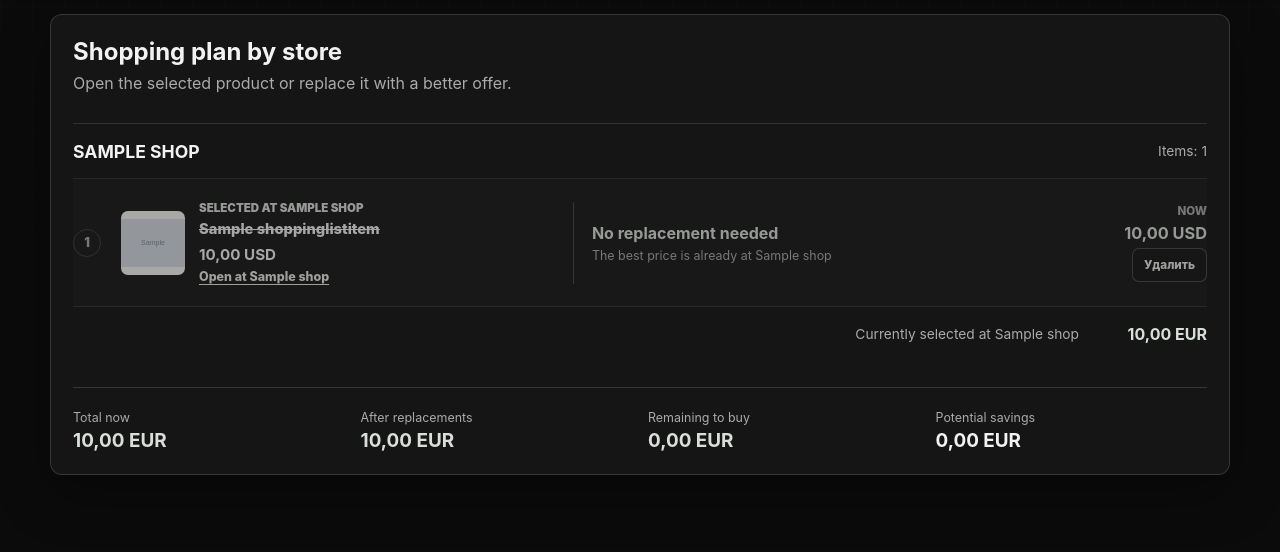
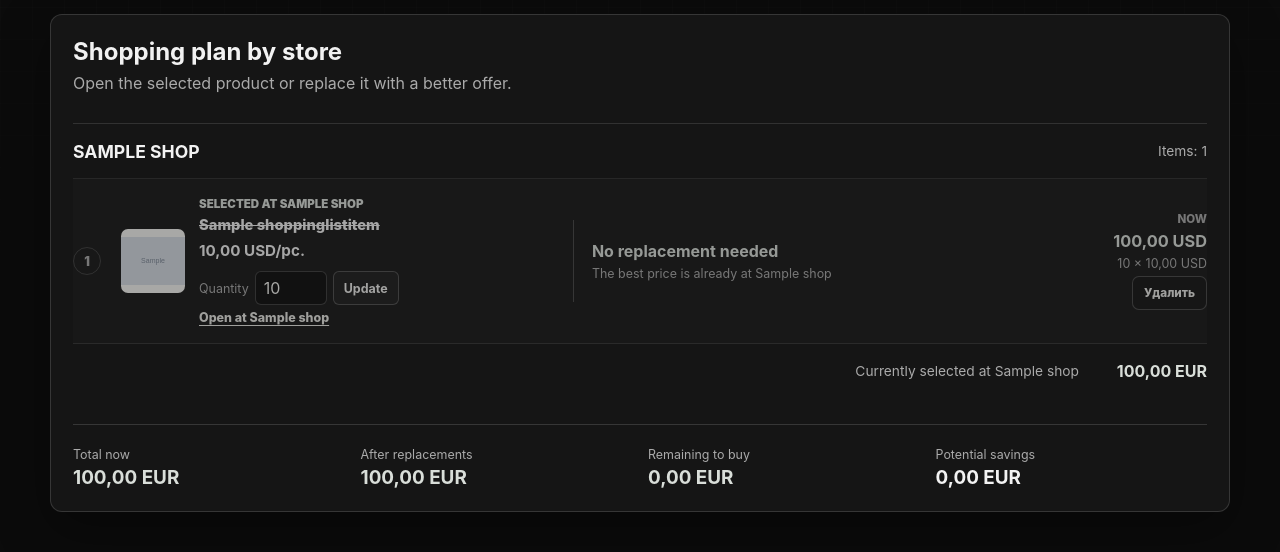
Before and after one commit to SRZ1987/django-parser, a Django app: page /my-list/ in a window 1280 px wide. Shown: the part 281-833 px from the top of the page. Before the commit the page ends 756 px from the top, so only its background shows below. Run offline with Django 5.2, Linux system fonts and the light colour scheme; a user stored in the database is signed in; tables that the repository leaves empty hold one stand-in row (values such as "Sample post"); grey boxes marked "Sample" are stand-in pictures.

Commit message:
Add quantities to shopping lists

```diff
--- a/main/static/main/css/tannenberg.css
+++ b/main/static/main/css/tannenberg.css
@@ -299,6 +299,50 @@ body::before {
     color: #fff;
     border-color: #fff;
     background: #272727;
+}
+
+.item-quantity-form {
+    margin-top: 6px;
+    display: flex;
+    align-items: center;
+    flex-wrap: wrap;
+    gap: 6px;
+}
+
+.item-quantity-form label,
+.plan-item-quantity {
+    color: var(--muted);
+    font-size: 0.78rem;
+}
+
+.item-quantity-form input {
+    width: 72px;
+    min-height: 34px;
+    padding: 6px 8px;
+    border: 1px solid rgba(255, 255, 255, 0.2);
+    border-radius: 6px;
+    color: #f4f4f1;
+    background: #0f0f0f;
+    font: inherit;
+}
+
+.item-quantity-form button {
+    min-height: 34px;
+    padding: 6px 10px;
+    border: 1px solid rgba(255, 255, 255, 0.22);
+    border-radius: 6px;
+    color: #ededeb;
+    background: #202020;
+    font: inherit;
+    font-size: 0.78rem;
+    font-weight: 750;
+    cursor: pointer;
+}
+
+.item-quantity-form button:hover,
+.item-quantity-form button:focus-visible {
+    border-color: #fff;
+    background: #292929;
 }
 
 .price-comparison,
--- a/main/templates/main/base.html
+++ b/main/templates/main/base.html
@@ -7,7 +7,7 @@
     <meta name="viewport" content="width=device-width, initial-scale=1">
     <title>{% block title %}Tannenberg{% endblock %}</title>
     <link rel="stylesheet" href="{% static 'main/css/style.css' %}?v=10">
-    <link rel="stylesheet" href="{% static 'main/css/tannenberg.css' %}?v=7">
+    <link rel="stylesheet" href="{% static 'main/css/tannenberg.css' %}?v=8">
     <link rel="stylesheet" href="{% static 'main/css/barcode-scanner.css' %}?v=2">
     <script src="{% static 'main/js/menu.js' %}?v=1" defer></script>
     <script src="{% static 'main/js/search-suggestions.js' %}?v=3" defer></script>
--- a/main/templates/main/group_purchase_chat.html
+++ b/main/templates/main/group_purchase_chat.html
@@ -28,6 +28,9 @@
         <div class="group-chat-deal">
             <span>{% translate "Group price" %}</span>
             <strong>{{ group.quantity_price }} {{ group.offer.currency }}/{% translate "pc." %}</strong>
+            <span>{% blocktranslate with quantity=current_membership.quantity %}Your quantity: {{ quantity }} pcs.{% endblocktranslate %}</span>
+            <span>{% blocktranslate with total=regular_total currency=group.offer.currency %}Regular total: {{ total }} {{ currency }}{% endblocktranslate %}</span>
+            <span>{% blocktranslate with total=group_total currency=group.offer.currency %}At group price: {{ total }} {{ currency }}{% endblocktranslate %}</span>
             {% if quantity_reached %}
                 <span class="group-ready-state">{% blocktranslate with current=quantity_count target=group.target_quantity %}Collected {{ current }} of {{ target }} pcs.{% endblocktranslate %}</span>
             {% else %}
--- a/main/templates/main/group_purchase_list.html
+++ b/main/templates/main/group_purchase_list.html
@@ -43,6 +43,11 @@
                         <div class="group-product-progress">
                             <strong>{% blocktranslate with current=group.quantity_count target=group.target_quantity %}{{ current }} of {{ target }} pcs.{% endblocktranslate %}</strong>
                             <span>{% blocktranslate count count=group.participant_count %}{{ count }} participant{% plural %}{{ count }} participants{% endblocktranslate %}</span>
+                            {% if group.user_is_member %}
+                                <span>{% blocktranslate with quantity=group.user_quantity %}Your quantity: {{ quantity }} pcs.{% endblocktranslate %}</span>
+                            {% endif %}
+                            <span>{% blocktranslate with total=group.regular_total currency=offer.currency %}Regular total: {{ total }} {{ currency }}{% endblocktranslate %}</span>
+                            <span>{% blocktranslate with total=group.group_total currency=offer.currency %}At group price: {{ total }} {{ currency }}{% endblocktranslate %}</span>
                             {% if group.quantity_reached %}
                                 <span class="group-ready-state">{% translate "Target quantity reached" %}</span>
                             {% else %}
--- a/main/templates/main/includes/purchase_plan.html
+++ b/main/templates/main/includes/purchase_plan.html
@@ -33,9 +33,19 @@
                                         <span class="plan-offer-label">{% blocktranslate with shop=source.shop.name %}Selected at {{ shop }}{% endblocktranslate %}</span>
                                         <h4>{{ item.name }}</h4>
                                         {% if row.source_price %}
-                                            <strong class="plan-offer-price">{{ row.source_price }} {{ source.currency }}</strong>
+                                            <strong class="plan-offer-price">{{ row.source_price }} {{ source.currency }}/{% translate "pc." %}</strong>
                                         {% else %}
                                             <span class="plan-price-missing">{% translate "Price not specified" %}</span>
+                                        {% endif %}
+                                        {% if editable %}
+                                            <form class="item-quantity-form" method="post" action="{% url 'update_shopping_list_item_quantity' item.pk %}">
+                                                {% csrf_token %}
+                                                <label for="quantity-{{ item.pk }}">{% translate "Quantity" %}</label>
+                                                <input id="quantity-{{ item.pk }}" name="quantity" type="number" min="1" max="9999" step="1" value="{{ item.quantity }}" inputmode="numeric" required>
+                                                <button type="submit">{% translate "Update" %}</button>
+                                            </form>
+                                        {% else %}
+                                            <span class="plan-item-quantity">{% blocktranslate with quantity=item.quantity %}Quantity: {{ quantity }} pcs.{% endblocktranslate %}</span>
                                         {% endif %}
                                         {% if source.product_url %}
                                             <a class="plan-text-link" href="{% url 'store_click' source.pk %}" target="_blank" rel="noopener noreferrer">{% blocktranslate with shop=source.shop.name %}Open at {{ shop }}{% endblocktranslate %}</a>
@@ -67,7 +77,7 @@
                                         <div class="plan-offer-info">
                                             <span class="plan-offer-label">{% blocktranslate with shop=offer.shop.name saving=row.potential_saving currency=offer.currency %}{{ saving }} {{ currency }} cheaper at {{ shop }}{% endblocktranslate %}</span>
                                             <h4>{{ offer.original_name }}</h4>
-                                            <strong class="plan-offer-price">{{ row.best_price }} {{ offer.currency }}</strong>
+                                            <strong class="plan-offer-price">{{ row.best_price }} {{ offer.currency }}/{% translate "pc." %}</strong>
                                             <div class="plan-offer-actions">
                                                 {% if offer.product_url %}
                                                     <a class="plan-text-link" href="{% url 'store_click' offer.pk %}" target="_blank" rel="noopener noreferrer">{% blocktranslate with shop=offer.shop.name %}Open at {{ shop }}{% endblocktranslate %}</a>
@@ -96,13 +106,16 @@
 
                                 <div class="purchase-row-total">
                                     <span>{% translate "Now" %}</span>
-                                    {% if row.source_price %}
-                                        <strong>{{ row.source_price }} {{ source.currency }}</strong>
+                                    {% if row.source_total %}
+                                        <strong>{{ row.source_total }} {{ source.currency }}</strong>
+                                        {% if item.quantity > 1 %}
+                                            <small>{{ item.quantity }} × {{ row.source_price }} {{ source.currency }}</small>
+                                        {% endif %}
                                     {% else %}
                                         <strong>—</strong>
                                     {% endif %}
                                     {% if offer and row.potential_saving %}
-                                        <small>{% blocktranslate with price=row.best_price currency=offer.currency %}After replacement {{ price }} {{ currency }}{% endblocktranslate %}</small>
+                                        <small>{% blocktranslate with price=row.best_total currency=offer.currency %}After replacement {{ price }} {{ currency }}{% endblocktranslate %}</small>
                                     {% endif %}
                                     {% if editable %}
                                         <div class="purchase-row-controls">
--- a/main/templates/main/shopping_list_print.html
+++ b/main/templates/main/shopping_list_print.html
@@ -48,14 +48,16 @@
                                     <dl>
                                         <div><dt>SKU</dt><dd>{{ source.sku|default:"—" }}</dd></div>
                                         <div><dt>{% translate "Barcode" %}</dt><dd>{{ source.barcode|default:"—" }}</dd></div>
+                                        <div><dt>{% translate "Quantity" %}</dt><dd>{{ item.quantity }} {% translate "pcs." %}</dd></div>
                                     </dl>
                                     {% if offer and row.potential_saving %}
                                         <p>{% blocktranslate with shop=offer.shop.name price=row.best_price saving=row.potential_saving currency=offer.currency %}Cheaper at {{ shop }}: {{ price }} {{ currency }} (−{{ saving }} {{ currency }}){% endblocktranslate %}</p>
                                     {% endif %}
                                 </div>
                                 <div class="print-price">
-                                    {% if row.source_price %}
-                                        <strong>{{ row.source_price }} {{ source.currency }}</strong>
+                                    {% if row.source_total %}
+                                        <strong>{{ row.source_total }} {{ source.currency }}</strong>
+                                        {% if item.quantity > 1 %}<small>{{ item.quantity }} × {{ row.source_price }} {{ source.currency }}</small>{% endif %}
                                     {% else %}
                                         <span>{% translate "Price not specified" %}</span>
                                     {% endif %}
--- a/main/urls.py
+++ b/main/urls.py
@@ -14,6 +14,7 @@ urlpatterns = [
     path('my-list/price-alerts/', views.update_shopping_list_price_alerts, name='update_shopping_list_price_alerts'),
     path('my-list/clear/', views.clear_shopping_list, name='clear_shopping_list'),
     path('my-list/add/<int:offer_pk>/', views.add_to_shopping_list, name='add_to_shopping_list'),
+    path('my-list/quantity/<int:item_pk>/', views.update_shopping_list_item_quantity, name='update_shopping_list_item_quantity'),
     path('my-list/replace/<int:item_pk>/', views.replace_with_best_offer, name='replace_with_best_offer'),
     path('my-list/toggle/<int:item_pk>/', views.toggle_shopping_list_item, name='toggle_shopping_list_item'),
     path('my-list/remove/<int:item_pk>/', views.remove_from_shopping_list, name='remove_from_shopping_list'),
--- a/main/views.py
+++ b/main/views.py
@@ -5,6 +5,7 @@ from django.contrib.admin.views.decorators import staff_member_required
 from django.contrib.auth import get_user_model, login
 from django.contrib.auth.decorators import login_required
 from django.core.paginator import Paginator
+from django.db import transaction
 from django.db.models import Case, Count, DecimalField, F, IntegerField, Q, Sum, Value, When
 from django.db.models.functions import Coalesce
 from django.http import JsonResponse
@@ -34,6 +35,7 @@ from .group_purchases import (
     cleanup_group_purchases,
     close_group_if_empty,
     detach_group_purchase_membership,
+    ensure_group_purchase_membership,
     sync_shopping_list_group_memberships,
     touch_group_purchase,
 )
@@ -479,6 +481,29 @@ def remove_from_shopping_list(request, item_pk):
 
 @login_required
 @require_POST
+@transaction.atomic
+def update_shopping_list_item_quantity(request, item_pk):
+    item = get_object_or_404(
+        ShoppingListItem.objects.select_related("shopping_list", "source_offer"),
+        pk=item_pk,
+        shopping_list__user=request.user,
+    )
+    try:
+        quantity = int(request.POST.get("quantity", ""))
+    except (TypeError, ValueError):
+        return redirect("shopping_list")
+    if not 1 <= quantity <= 9999:
+        return redirect("shopping_list")
+
+    if item.quantity != quantity:
+        item.quantity = quantity
+        item.save(update_fields=["quantity"])
+        ensure_group_purchase_membership(item)
+    return redirect("shopping_list")
+
+
+@login_required
+@require_POST
 def clear_shopping_list(request):
     items = list(
         ShoppingListItem.objects.filter(shopping_list__user=request.user).select_related(
@@ -526,16 +551,19 @@ def group_purchase_list(request):
         .order_by("-last_activity_at", "offer__original_name", "id")
     )
     page_obj = Paginator(groups, 24).get_page(request.GET.get("page"))
-    member_group_ids = set(
+    member_quantities = dict(
         GroupPurchaseMember.objects.filter(
             user=request.user,
             group_id__in=[group.pk for group in page_obj.object_list],
-        ).values_list("group_id", flat=True)
+        ).values_list("group_id", "quantity")
     )
     for group in page_obj.object_list:
-        group.user_is_member = group.pk in member_group_ids
+        group.user_is_member = group.pk in member_quantities
+        group.user_quantity = member_quantities.get(group.pk, 0)
         group.remaining_quantity = max(group.target_quantity - group.quantity_count, 0)
         group.quantity_reached = group.quantity_count >= group.target_quantity
+        group.regular_total = group.offer.current_price * group.quantity_count
+        group.group_total = group.quantity_price * group.quantity_count
 
     return render(
         request,
@@ -575,7 +603,7 @@ def group_purchase_chat(request, group_pk):
         ),
         pk=group_pk,
     )
-    get_object_or_404(GroupPurchaseMember, group=group, user=request.user)
+    current_membership = get_object_or_404(GroupPurchaseMember, group=group, user=request.user)
 
     chat_error = ""
     if request.method == "POST":
@@ -609,6 +637,9 @@ def group_purchase_chat(request, group_pk):
             "quantity_count": quantity_count,
             "remaining_quantity": max(group.target_quantity - quantity_count, 0),
             "quantity_reached": quantity_count >= group.target_quantity,
+            "current_membership": current_membership,
+            "regular_total": group.offer.current_price * quantity_count,
+            "group_total": group.quantity_price * quantity_count,
             "chat_error": chat_error,
         },
     )
```
Also changed, not shown: main/group_purchases.py (+12 -3 lines), main/models.py (+9 -0 lines), main/services.py (+28 -11 lines), main/tests.py (+114 -1 lines), locale/et/LC_MESSAGES/django.po, locale/ru/LC_MESSAGES/django.po, main/migrations/0008_shoppinglistitem_quantity_and_more.py (added), 2 other files.
